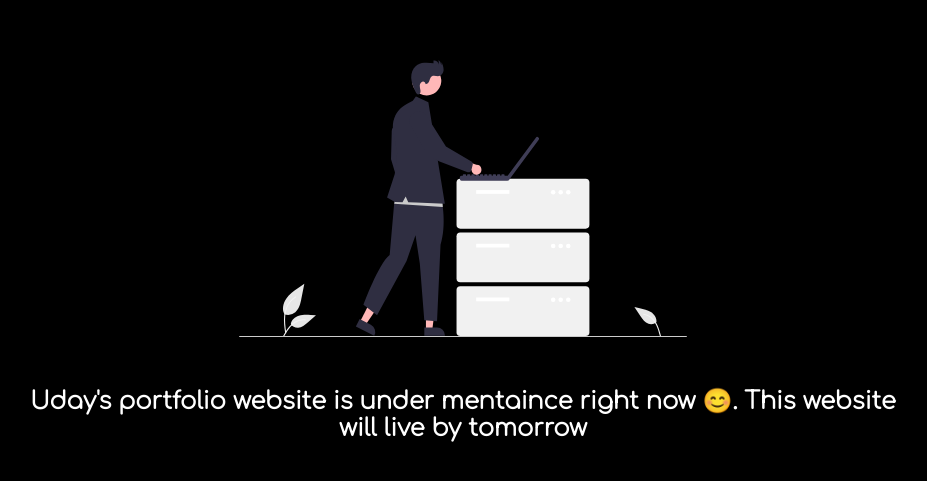
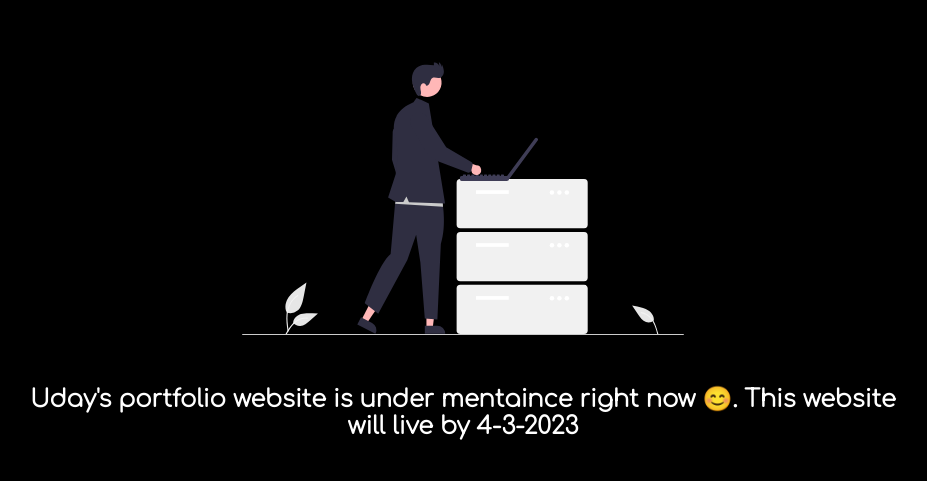
Before and after one commit to Uday-lal/Portfoilio, a React (Create React App) app: page / in a window 1280 px wide. Shown: the part 139-620 px from the top of the page, without its empty margins (177-1104 px from the left). Built offline with nearby package versions, Linux system fonts and the light colour scheme.

Commit message:
Maintaines related changes

```diff
--- a/src/components/App.tsx
+++ b/src/components/App.tsx
@@ -48,7 +48,7 @@ function App() {
             }}
           >
             Uday's portfolio website is under mentaince right now 😊. This
-            website will live by tomorrow
+            website will live by 4-3-2023
           </h2>
         </div>
       </div>
```
